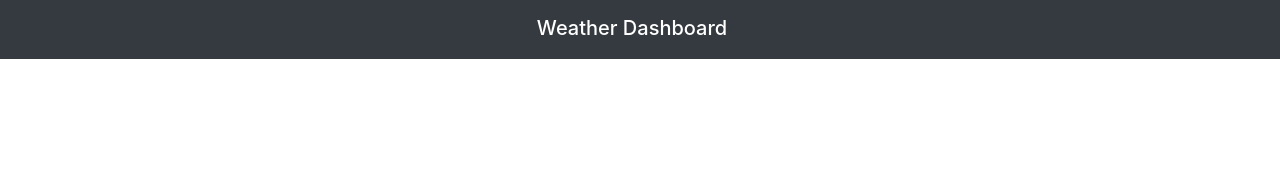
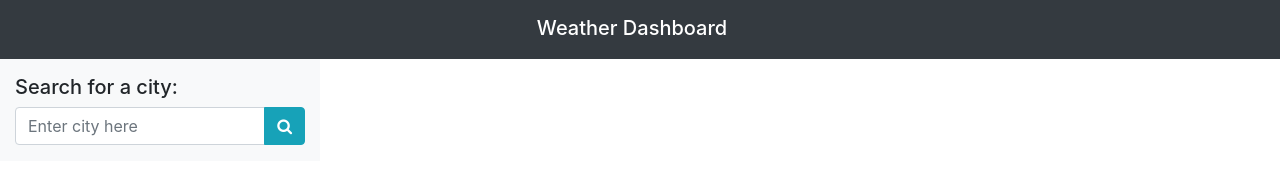
Before and after one commit to Prototype1309/City-Weather-App, a plain HTML site: page index.html in a window 1280 px wide. Drawn offline with nearby package versions, Linux system fonts and the light colour scheme.

Commit message:
adding Row for content with some styling

```diff
--- a/index.html
+++ b/index.html
@@ -19,3 +19,16 @@
                 <h1 class="navbar-brand pb-0 px-0">Weather Dashboard</h1>
             </div>
         </div>
+        <div class="row content-row">
+            <div class="col-12 col-md-3 bg-light pt-3">
+                <h5>Search for a city:</h5>
+                <form>
+                    <div class="form-group input-group">
+                        <input type="text" class="form-control" id="search-city" placeholder="Enter city here">
+                        <div class="input-group-append">
+                            <button class="btn btn-info" type="button" id="search-city-button">
+                                <i class="fa fa-search"></i>
+                            </button>
+                        </div>
+                    </div>
+                </form>
```
